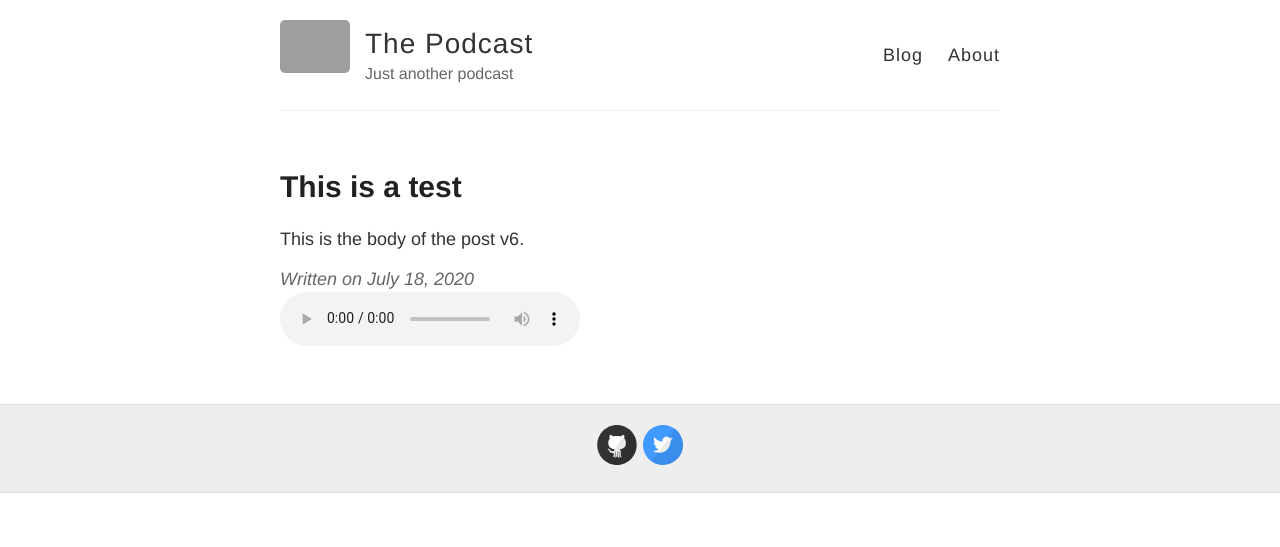
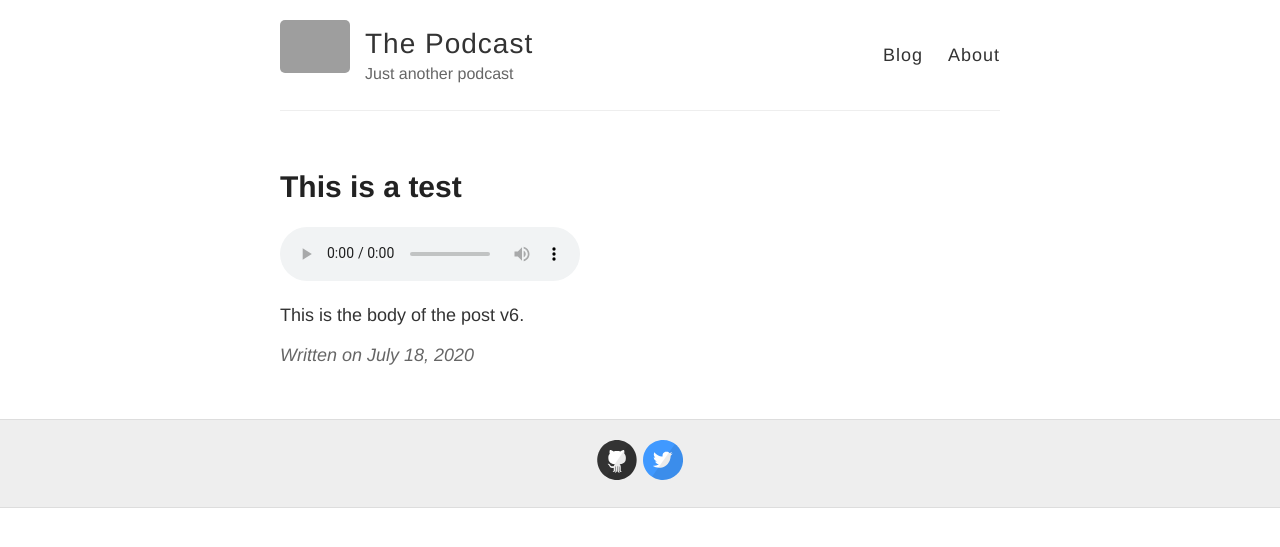
Before and after one commit to gitzain/template-PODCAST, a Jekyll site: the page built from _posts/2020-7-18-first.md, in a window 1280 px wide. Shown: the top 547 px of the page. Built offline with Jekyll 4.4.1, drawn with Linux system fonts in a browser that asks for light colours; grey boxes are pictures that could not be loaded.

Commit message:
Fixing feed

```diff
--- a/_layouts/post.html
+++ b/_layouts/post.html
@@ -4,6 +4,11 @@ layout: default
 
 <article class="post">
   <h1>{{ page.title }}</h1>
+
+  <audio controls>
+    <source src="https://{{ page.file }}" type="audio/mpeg">
+      Your browser does not support the audio element.
+  </audio>
 
   <div class="entry">
     {{ content }}
@@ -13,10 +18,5 @@ layout: default
     Written on {{ page.date | date: "%B %e, %Y" }}
   </div>
 
-  <audio controls>
-    <source src="https://{{ page.file }}" type="audio/mpeg">
-  Your browser does not support the audio element.
-  </audio>
-
   {% include disqus.html %}
 </article>
```
